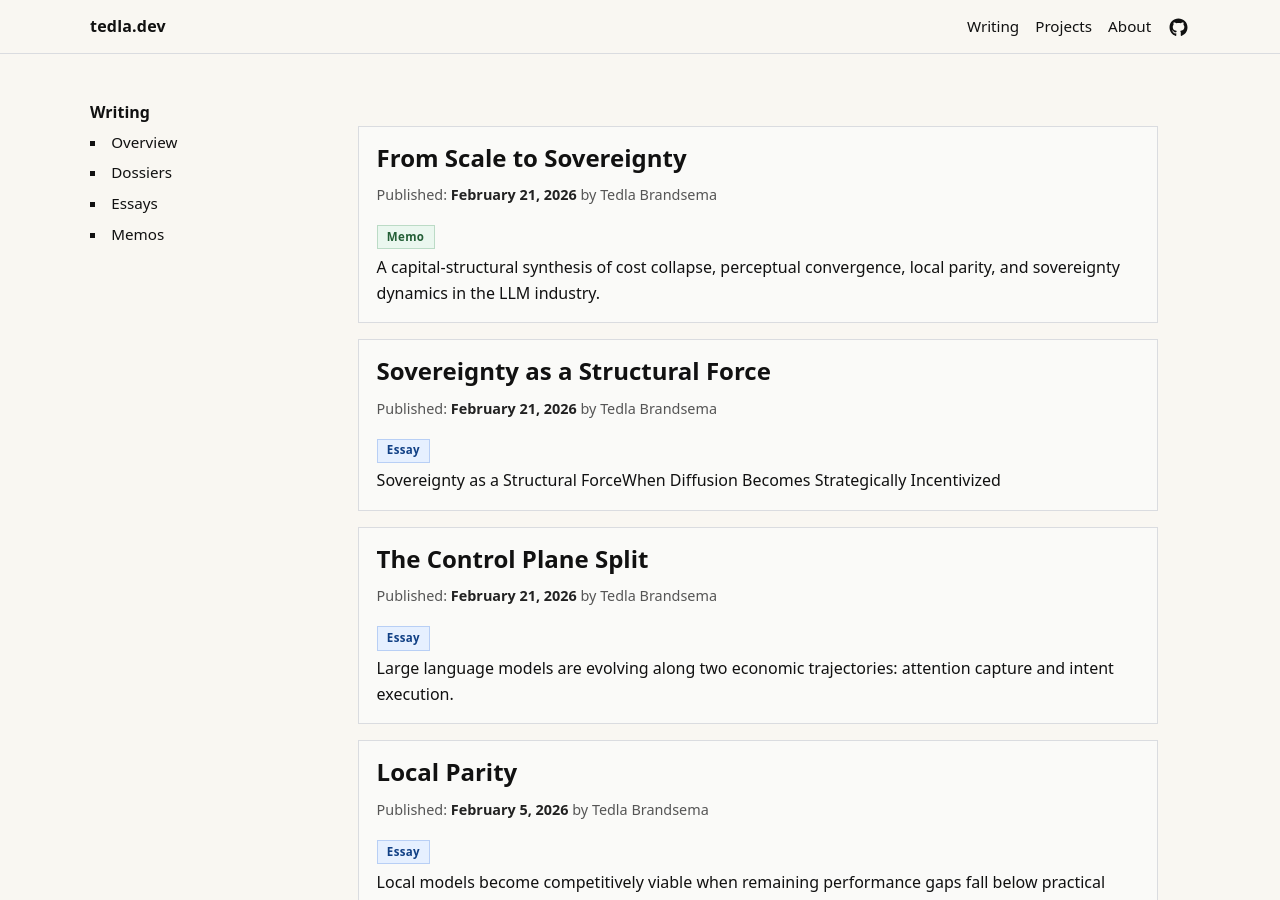
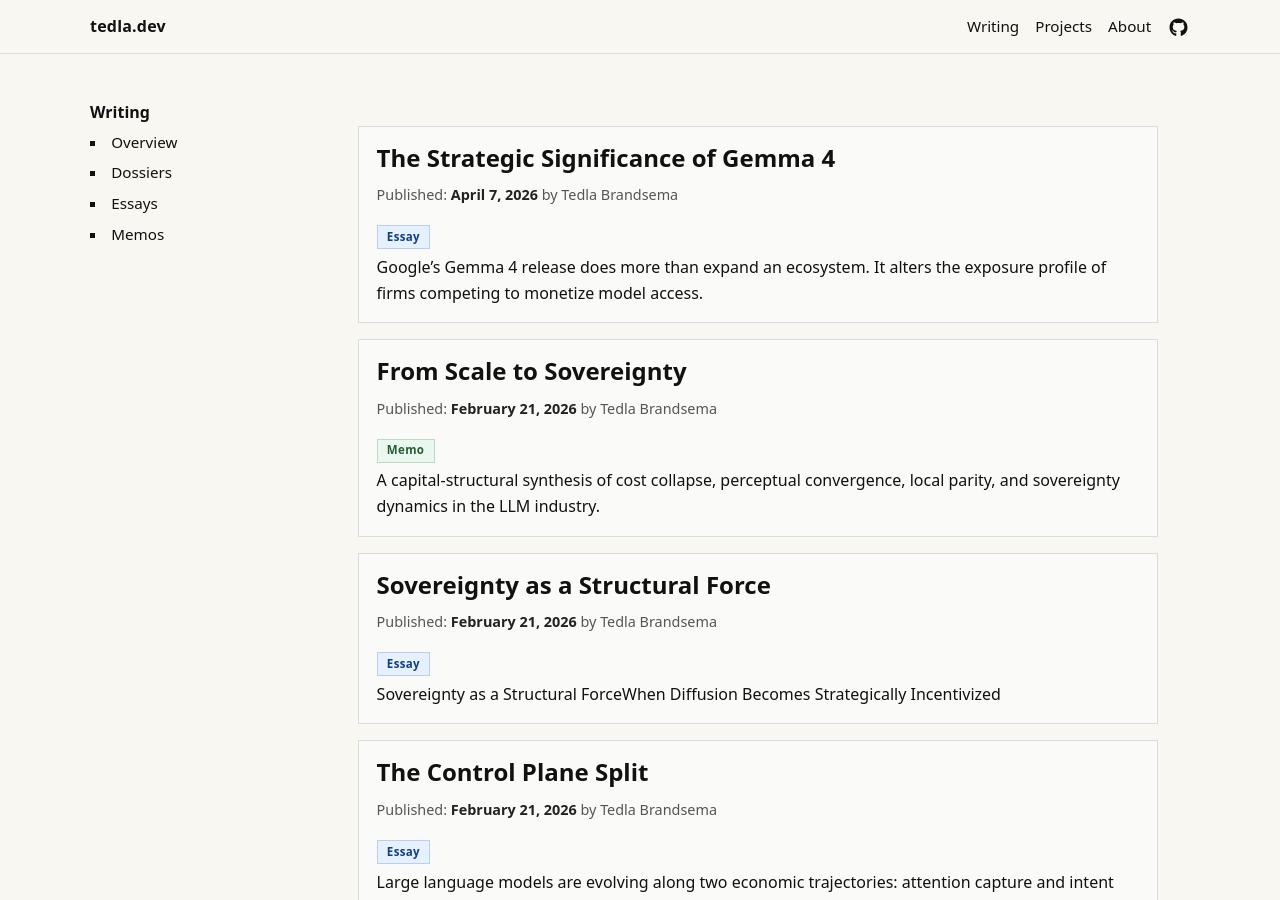
Before and after one commit to tedla-brandsema/tedla-brandsema.github.io, a Jekyll site: the page built from writing/index.html, in a window 1280 px wide and 900 px high. Built offline with Jekyll 4.4.1, drawn with Linux system fonts in a browser that asks for light colours; some of the changed lines change nothing that is shown.

Commit message:
docs: add Gemma 4 essay and ignore pdf output

```diff
--- a/_config.yml
+++ b/_config.yml
@@ -18,5 +18,6 @@
   - README.md
   - vendor
   - vendor/bundle
+  - pdf
   - Gemfile
   - Gemfile.lock
--- /dev/null
+++ b/_writing/essays/the-strategic-significance-of-gemma-4.md
@@ -0,0 +1,133 @@
+---
+layout: article
+type: essay
+published: 2026-04-07T00:00:00+02:00
+author: Tedla Brandsema
+heading: The Strategic Significance of Gemma 4
+intro: Google’s Gemma 4 release does more than expand an ecosystem. It alters the exposure profile of firms competing to monetize model access.
+---
+
+<h1>{{ page.heading }}</h1>
+<h2><em>When Openness Becomes Structurally Destabilizing</em></h2>
+
+{% include published.html %}
+
+The significance of Gemma 4 does not lie primarily in its benchmark position, its parameter counts, or its deployment targets.
+
+It lies in where the release lands within the structure of the market.
+
+Google introduced Gemma 4 as an Apache 2.0 open model family built from the same research base as Gemini, with explicit emphasis on advanced reasoning, agentic workflows, multimodality, long context, and deployment across local and larger compute environments. It is not an experimental side branch. It is a serious open-weight release from one of the firms most plausibly competing for commercial dominance at the same time.
+
+That combination is unusual.
+
+Open-weight pressure on commercial model vendors has often come from firms operating outside the center of the U.S. commercial stack. Chinese firms played a major role in that shift. DeepSeek’s releases helped demonstrate that open weights could exert real pressure on the economics of commercial frontier systems, while Moonshot’s Kimi K2.5 extended that pressure into multimodal and agentic territory.
+
+For a period, this suggested a clear directional trend. The gap between commercial systems and open-weight alternatives appeared likely to continue narrowing through outward diffusion. If the most capable open challengers kept releasing aggressively, then the scarcity on which commercial model access depends would come under increasing pressure.
+
+That is no longer the only visible trend.
+
+Alibaba, after helping establish Qwen as one of the strongest open-weight ecosystems, has recently begun releasing some newer high-performance models such as Qwen3.5-Omni and Qwen3.6-Plus as proprietary offerings aimed at enterprise monetization. The underlying logic is not difficult to see. Ecosystem expansion and value capture are not the same objective. A firm may release openly in order to gain relevance, then become more selective once direct monetization becomes more attractive.
+
+This matters because selective closure at the top reopens distance.
+
+If the strongest open challengers no longer diffuse their best increments at the same rate, the open/commercial gap becomes more stable again. Not because open models stop improving, but because the frontier becomes less freely transmissible.
+
+That creates an opening.
+
+Google stepped into it.
+
+## Two Different Exposure Profiles
+
+The strategic significance of Gemma 4 becomes clearer once the U.S. field is divided into two groups.
+
+The first consists of firms with large alternative revenue structures. Google belongs here. Meta largely does as well. For such firms, model capability is strategically important, but it does not have to bear the full weight of monetization on its own. Intelligence can reinforce other systems: cloud, operating systems, productivity software, developer ecosystems, distribution channels, advertising surfaces.
+
+The second consists of firms more directly dependent on turning model access itself into durable recurring revenue while carrying large capital and infrastructure burdens. OpenAI and Anthropic are more exposed to this condition.
+
+This distinction is structural, not moral.
+
+A diversified firm can survive falling scarcity more easily than a model-native firm can.
+
+That is what makes Gemma 4 more consequential than an ordinary open release. When an outsider releases strong open weights, incumbents face pressure from below. When a central commercial player releases strong open weights, the pressure is applied from within the same competitive layer.
+
+Google is not abandoning the proprietary market by releasing Gemma 4. It is occupying both sides of the boundary at once.
+
+## Openness From the Center
+
+That position is strategically powerful.
+
+Gemma 4 strengthens Google’s ecosystem, expands developer adoption, and increases the reach of Google-defined tooling and model assumptions. That is the obvious part. The less obvious part is what such a release does to the rest of the market.
+
+By normalizing a highly capable open-weight family from within the commercial leadership tier, Google weakens the argument that advanced capability must remain primarily behind paid interfaces. Commercial models do not disappear under those conditions. But their basis of defensibility shifts.
+
+Access alone becomes a weaker moat.
+
+As that moat weakens, value migrates toward adjacent layers:
+
+* infrastructure
+* workflow integration
+* enterprise embedding
+* identity and trust
+* compliance
+* distribution
+* operational reliability
+
+This does not eliminate advantage.
+
+It reallocates it.
+
+That reallocation is especially dangerous for firms whose business models remain more directly tied to monetizing model access itself. They face pressure from two directions at once. Above them sits the fixed cost of large-scale inference and capital expenditure. Below them sits the diffusion of increasingly capable open-weight alternatives.
+
+In such an environment, the central question is not who is ahead.
+
+It is who is exposed.
+
+## The Unintended Pressure
+
+Google may not be pursuing Gemma 4 as an explicit attack on the business model of OpenAI or Anthropic. The visible motives are easier to describe in conventional terms: ecosystem expansion, developer goodwill, local deployment, compatibility with broader Google AI surfaces, and influence over the open-weight layer.
+
+But intent is not the decisive variable here.
+
+Market structure is.
+
+A company with Google’s revenue diversity can afford to make capable intelligence cheaper, more portable, and less scarce in ways that are structurally more dangerous to model-native rivals than to itself. Even without a deliberate predatory strategy, the consequence can still resemble one. Scarcity erodes. Pricing pressure rises. Model access becomes harder to defend as the core unit of value.
+
+That is what makes the release destabilizing.
+
+Not because Gemma 4 immediately collapses the commercial market.
+
+But because it shifts expectations about what must remain commercial at all.
+
+## Why This Matters Now
+
+The timing sharpens the effect.
+
+Had Gemma 4 arrived into a world where Chinese frontier challengers were still pushing the open-weight ceiling outward without hesitation, it would still have mattered. But it would have looked more like participation in an already established trajectory.
+
+Instead, it arrives at a moment when some of the strongest open-weight pressure from China is beginning to split: continued openness in some areas, increasing selectivity and proprietary capture in others. That makes Google’s move more than additive. It is positional.
+
+Where others were beginning to narrow the diffusion frontier, Google widened it again.
+
+That does not make Google less commercial.
+
+It makes its commercial position more resilient than that of firms whose monetization depends more directly on preserving distance between open and paid capability.
+
+## The Strategic Significance
+
+Gemma 4 should therefore not be read mainly as a product release.
+
+It is a structural move inside a changing market.
+
+Chinese firms helped demonstrate that open weights could compress the economic distance to commercial systems. Some now appear to be rediscovering the limits of openness once monetization becomes more urgent. Google stepped into that transition and filled the space with a release strong enough to reset expectations from the center of the market rather than the edge.
+
+That is the strategic significance of Gemma 4.
+
+Its intended effect is ecosystem expansion.
+
+Its unintended effect is to increase instability in the economics of commercial model exclusivity.
+
+Once a firm in Google’s position helps normalize powerful open weights, the market becomes harder for more exposed rivals to stabilize on their own terms.
+
+The release does not end the distinction between open and commercial models.
+
+It makes that distinction harder to defend.
```
Also changed, not shown: 2 other files.
